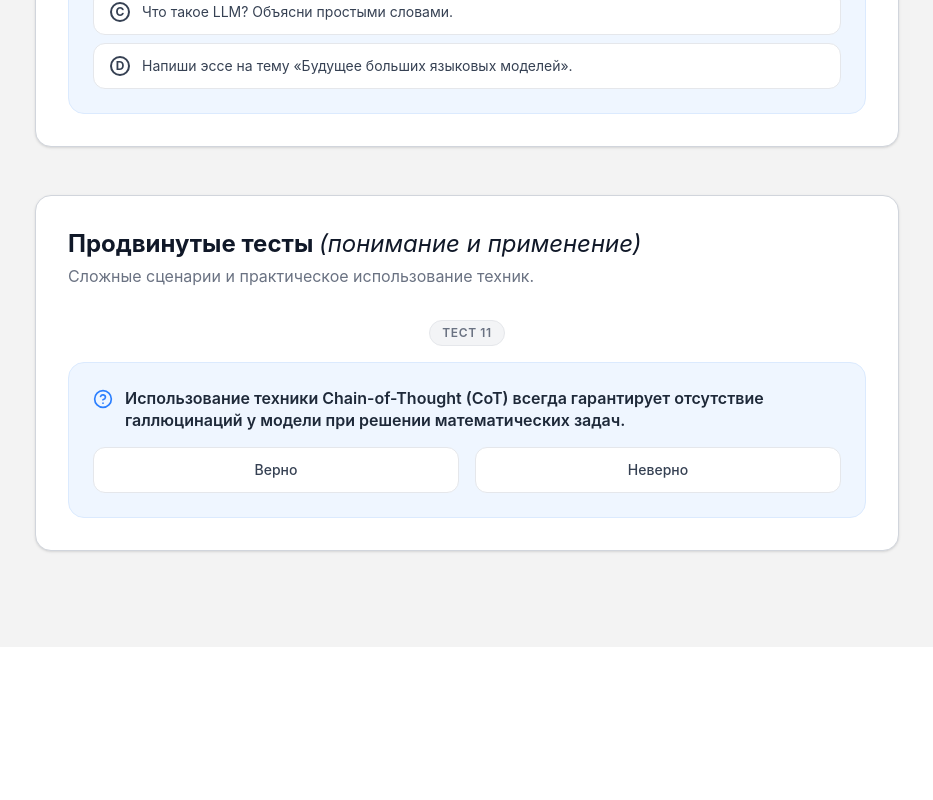
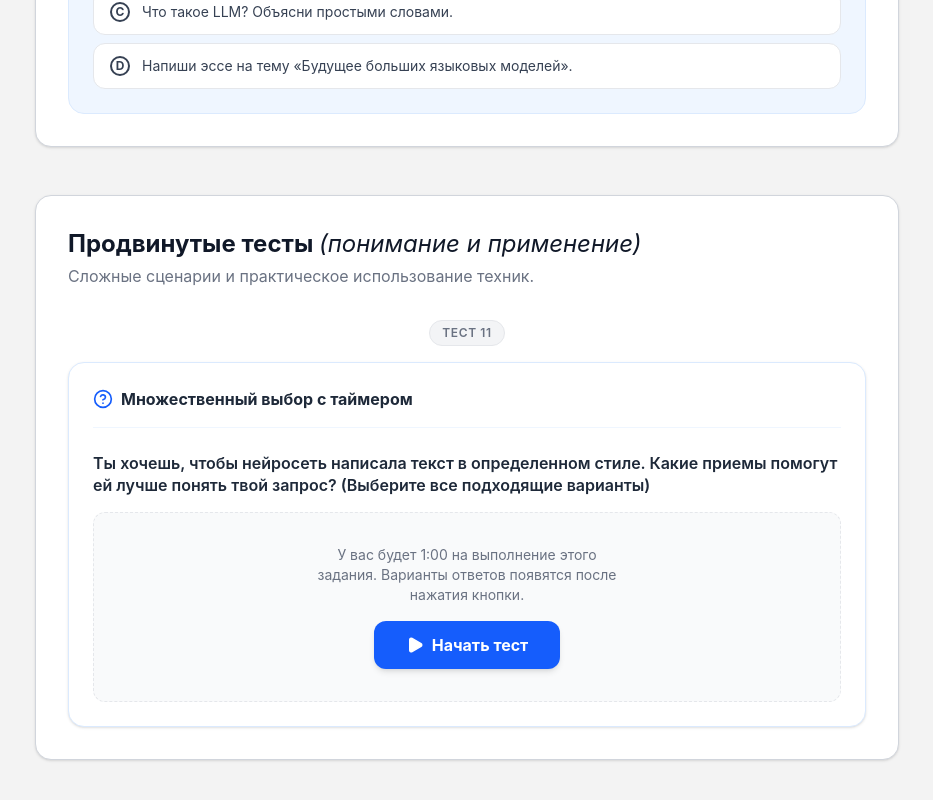
Before and after one commit to miklyaev/Prompt-Engineering-Portal, a React (Vite) app: page /tests in a window 1280 px wide. Shown: the part 5221-6021 px from the top of the page, without its empty margins (173-1106 px from the left). Before the commit the page ends 5868 px from the top, so only its background shows below. Built offline with nearby package versions, Linux system fonts and the light colour scheme.

Commit message:
TimerMultipleChoice

```diff
--- /dev/null
+++ b/src/components/TimerMultipleChoice.tsx
@@ -0,0 +1,211 @@
+import React, { useState, useEffect, useRef } from 'react';
+import { CheckCircle, XCircle, HelpCircle, Check, Timer, Play } from 'lucide-react';
+import { clsx, type ClassValue } from 'clsx';
+import { twMerge } from 'tailwind-merge';
+
+function cn(...inputs: ClassValue[]) {
+	return twMerge(clsx(inputs));
+}
+
+interface TimerMultipleChoiceProps {
+	question: string;
+	options: string[];
+	correctAnswers: number[];
+	timerSeconds?: number;
+	onComplete?: (isCorrect: boolean) => void;
+	className?: string;
+}
+
+const TimerMultipleChoice: React.FC<TimerMultipleChoiceProps> = ({
+	question,
+	options,
+	correctAnswers,
+	timerSeconds = 60,
+	onComplete,
+	className = "my-0",
+}) => {
+	const [isStarted, setIsStarted] = useState(false);
+	const [timeLeft, setTimeLeft] = useState(timerSeconds);
+	const [selected, setSelected] = useState<number[]>([]);
+	const [isSubmitted, setIsSubmitted] = useState(false);
+	const [isTimeUp, setIsTimeUp] = useState(false);
+
+	const timerRef = useRef<any>(null);
+
+	const answered = isSubmitted || isTimeUp;
+
+	const isCorrect =
+		selected.length === correctAnswers.length &&
+		selected.every(val => correctAnswers.includes(val));
+
+	useEffect(() => {
+		if (isStarted && timeLeft > 0 && !isSubmitted) {
+			timerRef.current = setInterval(() => {
+				setTimeLeft((prev) => prev - 1);
+			}, 1000);
+		} else if (timeLeft === 0 && !isSubmitted && isStarted) {
+			setIsTimeUp(true);
+			if (onComplete) onComplete(false);
+			if (timerRef.current) clearInterval(timerRef.current);
+		}
+
+		return () => {
+			if (timerRef.current) clearInterval(timerRef.current);
+		};
+	}, [isStarted, timeLeft, isSubmitted, onComplete]);
+
+	const handleStart = () => {
+		setIsStarted(true);
+	};
+
+	const handleToggle = (index: number) => {
+		if (answered) return;
+
+		const newSelected = selected.includes(index)
+			? selected.filter(i => i !== index)
+			: [...selected, index];
+
+		setSelected(newSelected);
+	};
+
+	const handleSubmit = () => {
+		if (selected.length > 0 && !answered) {
+			setIsSubmitted(true);
+			if (timerRef.current) clearInterval(timerRef.current);
+			if (onComplete) {
+				onComplete(isCorrect);
+			}
+		}
+	};
+
+	const handleReset = () => {
+		setSelected([]);
+		setIsSubmitted(false);
+		setIsTimeUp(false);
+		setIsStarted(false);
+		setTimeLeft(timerSeconds);
+		if (onComplete) onComplete(false);
+	};
+
+	const formatTime = (seconds: number) => {
+		const mins = Math.floor(seconds / 60);
+		const secs = seconds % 60;
+		return `${mins}:${secs.toString().padStart(2, '0')}`;
+	};
+
+	return (
+		<div className={cn("bg-white border border-blue-100 rounded-2xl p-6 space-y-6 shadow-sm relative overflow-hidden", className)}>
+			<div className="flex items-center justify-between border-b border-blue-50 pb-4">
+				<div className="flex items-center gap-2 text-blue-600">
+					<HelpCircle size={20} />
+					<span className="font-bold text-gray-800">Множественный выбор с таймером</span>
+				</div>				{isStarted && (
+					<div className={cn(
+						"flex items-center gap-2 px-3 py-1 rounded-full font-mono font-bold transition-colors",
+						timeLeft <= 10 ? "bg-red-100 text-red-600 animate-pulse" : "bg-blue-50 text-blue-600"
+					)}>
+						<Timer size={16} />
+						<span>{formatTime(timeLeft)}</span>
+					</div>
+				)}
+			</div>
+
+			<div className="space-y-4">
+				<p className="font-semibold text-gray-800 text-base leading-snug">{question}</p>
+				{!isStarted ? (
+					<div className="py-8 flex flex-col items-center justify-center space-y-4 bg-gray-50 rounded-xl border border-dashed border-gray-200">
+						<p className="text-sm text-gray-500 text-center max-w-xs">
+							У вас будет {formatTime(timerSeconds)} на выполнение этого задания.
+							Варианты ответов появятся после нажатия кнопки.
+						</p>
+						<button
+							onClick={handleStart}
+							className="flex items-center gap-2 px-8 py-3 bg-blue-600 text-white rounded-xl font-bold hover:bg-blue-700 transition-all transform hover:scale-105 active:scale-95 shadow-md"
+						>
+							<Play size={18} fill="currentColor" />
+							Начать тест
+						</button>
+					</div>
+				) : (
+					<div className="space-y-6">
+						<div className="space-y-2" role="group">
+							{options.map((option, index) => {
+								const isCurrentCorrect = correctAnswers.includes(index);
+								const isCurrentSelected = selected.includes(index);
+
+								let style = 'border-gray-200 bg-white text-gray-700 hover:border-blue-300 hover:bg-blue-50/50 cursor-pointer';
+
+								if (answered) {
+									if (isCurrentCorrect) {
+										style = 'border-green-400 bg-green-50 text-green-800 cursor-default';
+									} else if (isCurrentSelected && !isCurrentCorrect) {
+										style = 'border-red-400 bg-red-50 text-red-800 cursor-default';
+									} else {
+										style = 'border-gray-200 bg-white text-gray-400 cursor-default opacity-60';
+									}
+								} else if (isCurrentSelected) {
+									style = 'border-blue-500 bg-blue-50/50 text-blue-700';
+								}
+
+								return (
+									<div
+										key={index}
+										onClick={() => handleToggle(index)}
+										className={cn(
+											"w-full text-left px-4 py-3 rounded-xl border text-sm transition-all duration-150 flex items-center gap-3 focus:outline-none",
+											style
+										)}
+									>
+										<div className={cn(
+											"w-5 h-5 rounded border-2 flex items-center justify-center shrink-0 transition-colors",
+											isCurrentSelected ? 'bg-blue-500 border-blue-500' : 'border-current'
+										)}>
+											{isCurrentSelected && <Check size={14} className="text-white stroke-[3]" />}
+										</div>
+										<span className="flex-1">{option}</span>
+										{answered && isCurrentCorrect && (
+											<CheckCircle size={16} className="ml-auto text-green-500 shrink-0" />
+										)}
+										{answered && isCurrentSelected && !isCurrentCorrect && (
+											<XCircle size={16} className="ml-auto text-red-500 shrink-0" />
+										)}
+									</div>
+								);
+							})}
+						</div>
+
+						{!answered ? (
+							<button
+								onClick={handleSubmit}
+								disabled={selected.length === 0}
+								className="w-full py-3 bg-blue-600 text-white rounded-xl font-bold text-sm hover:bg-blue-700 disabled:opacity-50 disabled:cursor-not-allowed transition-colors shadow-md"
+							>
+								Проверить ответ
+							</button>
+						) : (
+							<div className="flex items-center justify-between pt-2">
+								<p className={cn(
+									"text-sm font-medium",
+									isCorrect ? "text-green-700" : "text-red-700"
+								)}>
+									{isCorrect
+										? '✓ Верно! Вы уложились в срок и дали правильный ответ.'
+										: isTimeUp
+											? '✗ Время вышло! Вы не успели завершить тест.'
+											: '✗ Не совсем верно. Посмотрите правильные варианты.'}
+								</p>
+								<button
+									onClick={handleReset}
+									className="text-xs text-blue-600 hover:text-blue-800 underline underline-offset-2 focus:outline-none focus:ring-1 focus:ring-blue-500 rounded px-1"
+								>
+									Попробовать снова
+								</button>
+							</div>
+						)}					</div>
+				)}
+			</div>
+		</div>
+	);
+};
+
+export default TimerMultipleChoice;
--- a/src/data/tests.json
+++ b/src/data/tests.json
@@ -160,11 +160,21 @@
 	],
 	"advancedTests": [
 		{
-			"id": "at-1",
-			"type": "true-false",
-			"question": "Использование техники Chain-of-Thought (CoT) всегда гарантирует отсутствие галлюцинаций у модели при решении математических задач.",
-			"correctAnswer": false,
-			"explanation": "CoT значительно улучшает логику рассуждений, но не гарантирует 100% отсутствие ошибок или галлюцинаций. Модель все еще может ошибиться в вычислениях или логическом переходе."
+			"id": "at-2",
+			"type": "timer-multiple-choice",
+			"question": "Ты хочешь, чтобы нейросеть написала текст в определенном стиле. Какие приемы помогут ей лучше понять твой запрос? (Выберите все подходящие варианты)",
+			"options": [
+				"Назначить роль. Например: «Представь, что ты профессиональный повар».",
+				"Дать примеры. Показать 2-3 образца текста, которые тебе нравятся.",
+				"Ограничить длину. Указать: «Напиши не более 3 предложений».",
+				"Просто написать «Сделай красиво». Без уточнения деталей."
+			],
+			"correctAnswers": [
+				0,
+				1,
+				2
+			],
+			"timerSeconds": 60
 		}
 	]
 }
--- a/src/pages/TestsPage.tsx
+++ b/src/pages/TestsPage.tsx
@@ -6,6 +6,7 @@ import MatchPairs from '../components/MatchPairs';
 import FillTheBlank from '../components/FillTheBlank';
 import TrueFalse from '../components/TrueFalse';
 import OrderSteps from '../components/OrderSteps';
+import TimerMultipleChoice from '../components/TimerMultipleChoice';
 import testsData from '../data/tests.json';
 
 const TestsPage: React.FC = () => {
@@ -95,6 +96,18 @@ const TestsPage: React.FC = () => {
             />
           );
         }
+
+        if (test.type === 'timer-multiple-choice') {
+          return (
+            <TimerMultipleChoice
+              {...commonProps}
+              question={test.question}
+              options={test.options as string[]}
+              correctAnswers={test.correctAnswers!}
+              timerSeconds={test.timerSeconds}
+            />
+          );
+        }
         return null;
       };
 
```
